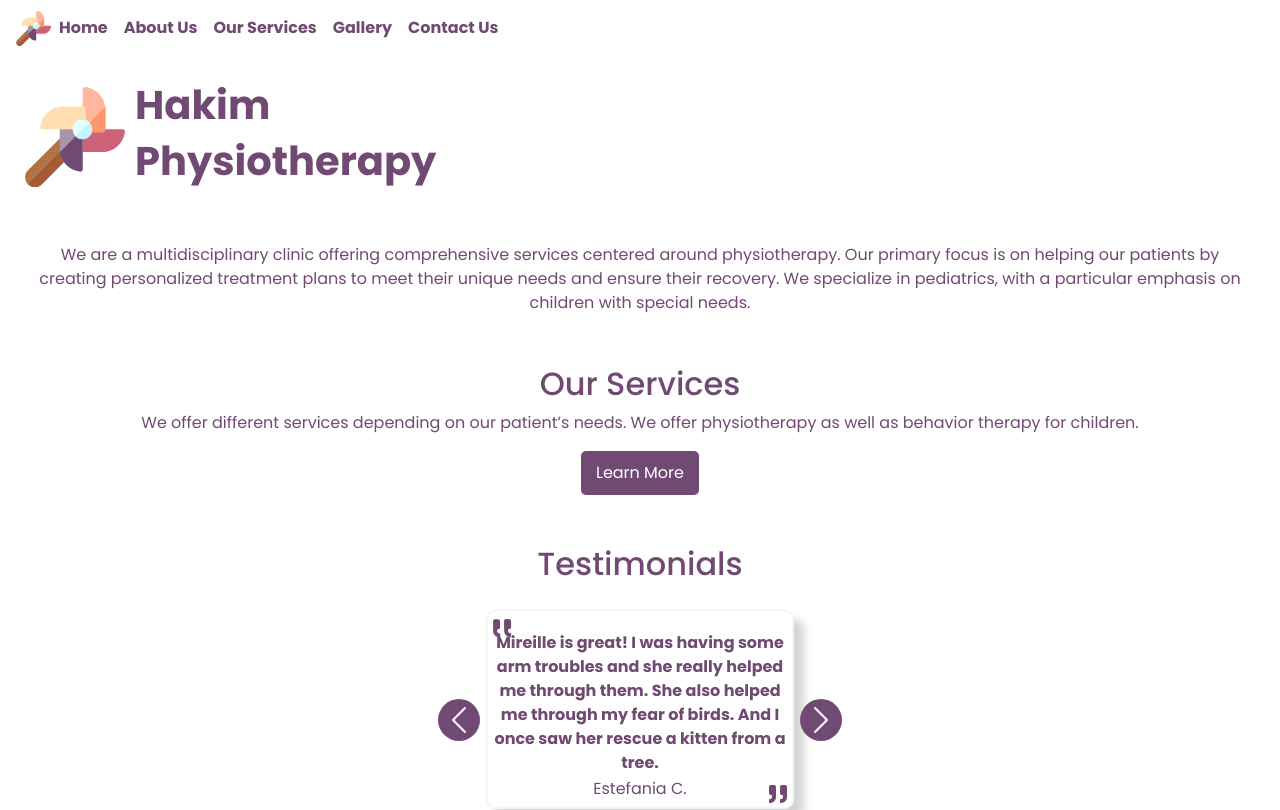
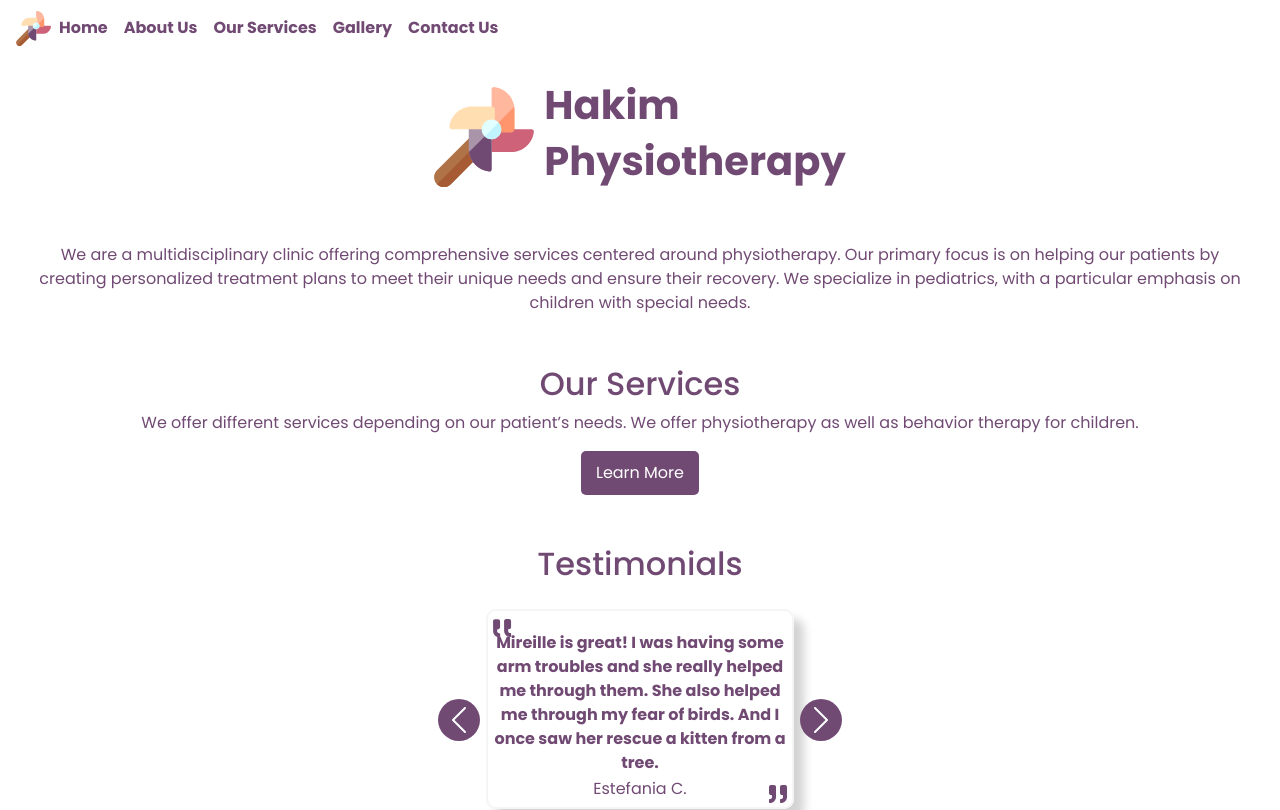
Before and after one commit to RonyKordahi/Hakim_Physiotherapy, a React (Create React App) app in the folder client/: page /#/ in a window 1280 px wide. Shown: the top 810 px of the page. Built offline with nearby package versions, Linux system fonts and the light colour scheme.

Commit message:
minor home page improvement and logo test

```diff
--- a/client/public/index.html
+++ b/client/public/index.html
@@ -6,22 +6,9 @@
     <link rel="icon" href="%PUBLIC_URL%/favicon.ico" />
     <meta name="viewport" content="width=device-width, initial-scale=1" />
     <meta name="theme-color" content="#000000" />
-    <meta name="description" content="Web site created using create-react-app" />
+    <meta name="description" content="Hakim Physiotherapy" />
     <link rel="apple-touch-icon" href="%PUBLIC_URL%/logo192.png" />
-    <!--
-        manifest.json provides metadata used when your web app is installed on a
-        user's mobile device or desktop. See https://developers.google.com/web/fundamentals/web-app-manifest/
-    -->
     <link rel="manifest" href="%PUBLIC_URL%/manifest.json" />
-    <!--
-        Notice the use of %PUBLIC_URL% in the tags above.
-        It will be replaced with the URL of the `public` folder during the build.
-        Only files inside the `public` folder can be referenced from the HTML.
-
-        Unlike "/favicon.ico" or "favicon.ico", "%PUBLIC_URL%/favicon.ico" will
-        work correctly both with client-side routing and a non-root public URL.
-        Learn how to configure a non-root public URL by running `npm run build`.
-    -->
     <title>Hakim Physiotherapy</title>
     <link rel="preconnect" href="https://fonts.googleapis.com">
     <link rel="preconnect" href="https://fonts.gstatic.com" crossorigin>
@@ -33,16 +20,6 @@
 <body>
     <noscript>You need to enable JavaScript to run this app.</noscript>
     <div id="root"></div>
-    <!--
-        This HTML file is a template.
-        If you open it directly in the browser, you will see an empty page.
-
-        You can add webfonts, meta tags, or analytics to this file.
-        The build step will place the bundled scripts into the <body> tag.
-
-        To begin the development, run `npm start` or `yarn start`.
-        To create a production bundle, use `npm run build` or `yarn build`.
-    -->
 </body>
 
 </html>
--- a/client/src/assets/Logo.js
+++ b/client/src/assets/Logo.js
@@ -1,6 +1,6 @@
 const Logo = ({width, height}) => {
     return (
-        <svg width={width} height={height} viewBox="0 0 800 800" fill="none" xmlns="http://www.w3.org/2000/svg">
+        <svg width={`${width}px`} height={`${height}px`} viewBox="0 0 800 800" fill="none" xmlns="http://www.w3.org/2000/svg">
             <g clipPath="url(#clip0_42_2669)">
                 <path d="M460.833 17.5593V364.39H617.402C631.813 364.39 643.497 352.707 643.497 338.295V181.726C643.497 87.6076 571.96 9.89367 480.398 0.103065C469.965 -1.01256 460.833 7.06868 460.833 17.5593Z" fill="#FFB89D" />
                 <path d="M460.833 338.295V520.958H617.402C711.521 520.958 789.234 449.421 799.025 357.859C800.141 347.427 792.061 338.295 781.569 338.295H460.833Z" fill="#CD6279" />
--- a/client/src/pages/Home.js
+++ b/client/src/pages/Home.js
@@ -101,8 +101,9 @@ const Home = () => {
 
 const LogoContainer = styled.section`
     display: flex;
+    margin-bottom: 25px;
     align-items: center;
-    margin-bottom: 25px;
+    justify-content: center;
 `
 
 const TitleContainer = styled.div`
```
